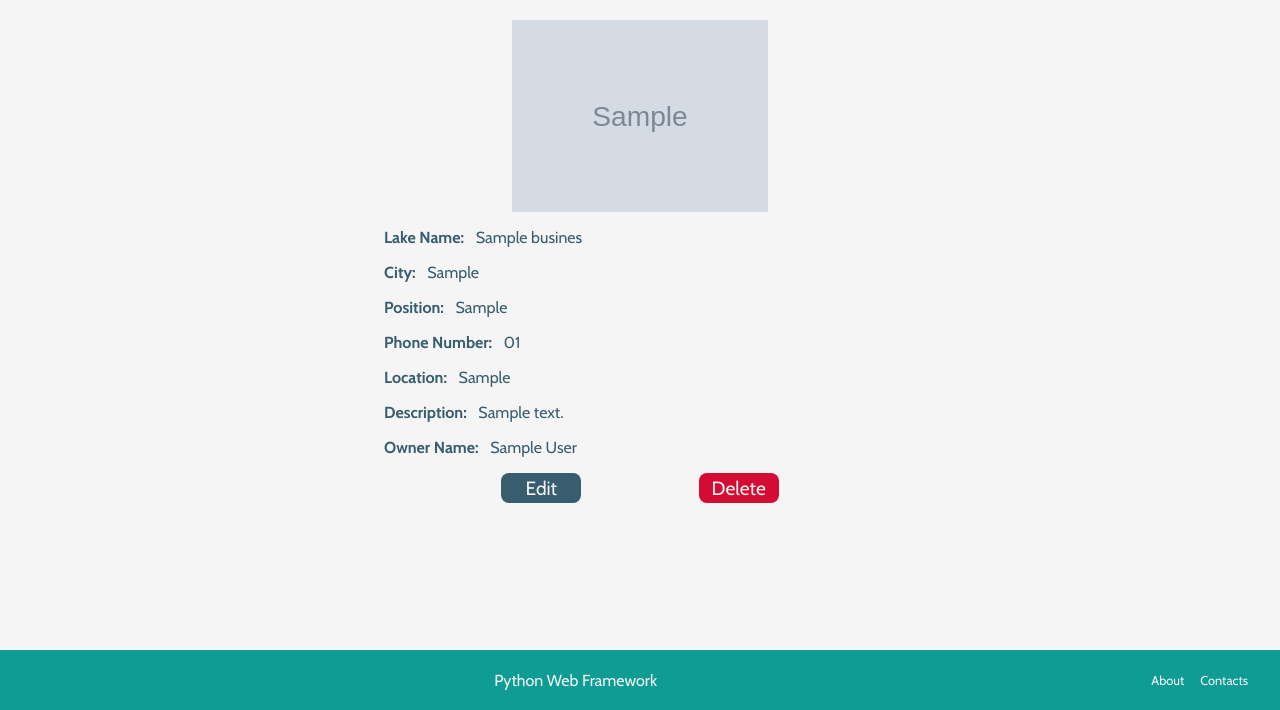
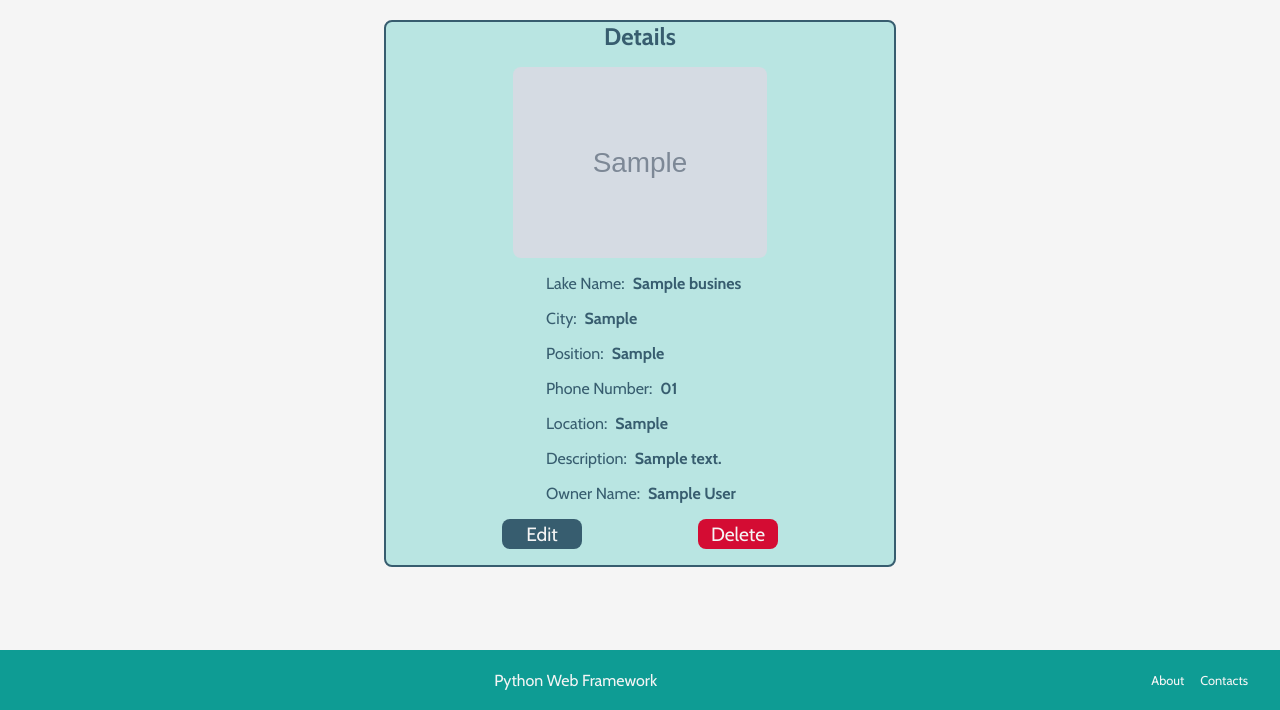
Before and after one commit to A-Dinkov/FishingPortal, a Django app: the page made by templates/business/details.html in a window 1280 px wide. Shown: the part 90-800 px from the top of the page. Run offline with Django 5.2, Linux system fonts and the light colour scheme; the first user in the database is signed in; tables that the repository leaves empty hold one stand-in row (Sample ...); some libraries are stand-ins or nearby versions.

Commit message:
Creating competition model. Adding multiple business option for owners. And some other minor changes

```diff
--- a/FishingPortal/competition/views.py
+++ b/FishingPortal/competition/views.py
@@ -12,6 +12,11 @@ class CompetitionCreateView(LoginRequiredMixin, views.CreateView):
     template_name = 'competition/create.html'
     success_url = reverse_lazy('private_page')
 
+    def get_form_kwargs(self):
+        kwargs = super(CompetitionCreateView, self).get_form_kwargs()
+        kwargs['user'] = self.request.user
+        return kwargs
+
     def form_valid(self, form):
         competition = form.save(commit=False)
         competition.business = self.request.user.owned_businesses.first()
--- a/static/css/my_main.css
+++ b/static/css/my_main.css
@@ -341,15 +341,22 @@ div.delete-user p {
     row-gap: 1rem;
     align-self: center;
     width: 40%;
+    border: 2px solid #375d6f;
+    border-radius: 8px;
+    background-color: #b9e5e2;
 }
 
 #business-show-container p {
-    /*align-self: center;*/
+    padding-left: 10rem;
 }
 
 #business-show-container p span {
     font-weight: bold;
-    margin-right: 0.5rem;
+    margin-left: 0.5rem;
+}
+
+#business-show-container h2 {
+    align-self: center;
 }
 
 a.owner-private-page {
@@ -399,4 +406,6 @@ div.delete-edit-business-wrapper a {
     width: 50%;
     height: 50%;
     align-self: center;
+    border-radius: 8px;
+
 }
--- a/static/css/tables.css
+++ b/static/css/tables.css
@@ -41,8 +41,7 @@ div #lake-name-container {
     background-color: #b9e5e2;
     box-shadow: 0 0 20px 1px #4ac2ba;
     border-radius: 8px;
-    width: 90px;
-    height: 25px;
+    width: 40%;
 }
 div #lake-name-container:hover {
     box-shadow: 0 0 18px 4px;
--- a/templates/business/details.html
+++ b/templates/business/details.html
@@ -2,14 +2,15 @@
 
 {% block content %}
     <div id="business-show-container">
+        <h2>Details</h2>
         <img class="img-lake-details" src="{{ business.business_images.url }}" alt="">
-        <p><span>Lake Name:</span> {{ business.lake_name }}</p>
-        <p><span>City:</span> {{ business.city }}</p>
-        <p><span>Position:</span> {{ business.coordinates }}</p>
-        <p><span>Phone Number:</span> 0{{ business.phone_number }}</p>
-        <p><span>Location:</span> {{ business.location }}</p>
-        <p><span>Description:</span> {{ business.description }}</p>
-        <p><span>Owner Name:</span> {{ user_profile.first_name }} {{ user_profile.last_name }}</p>
+        <p>Lake Name:<span>{{ business.lake_name }}</span></p>
+        <p>City:<span>{{ business.city }}</span></p>
+        <p>Position:<span>{{ business.coordinates }}</span></p>
+        <p>Phone Number:<span>0{{ business.phone_number }}</span></p>
+        <p>Location:<span>{{ business.location }}</span></p>
+        <p>Description:<span>{{ business.description }}</span></p>
+        <p>Owner Name:<span>{{ user_profile.first_name }} {{ user_profile.last_name }}</span> </p>
         {% if business.owner.pk == request.user.pk %}
             <div class="delete-edit-business-wrapper">
                 <a class="btn edit-business" href="#">Edit</a>
```
Also changed, not shown: FishingPortal/competition/forms.py (+10 -3 lines), static/css/my_forms.css (+27 -0 lines), media/business_images/lake3.jpg (added), media/business_images/riahovski_livadi.jpg (added), media/profile_pics/fisherman2.jpg (added).
